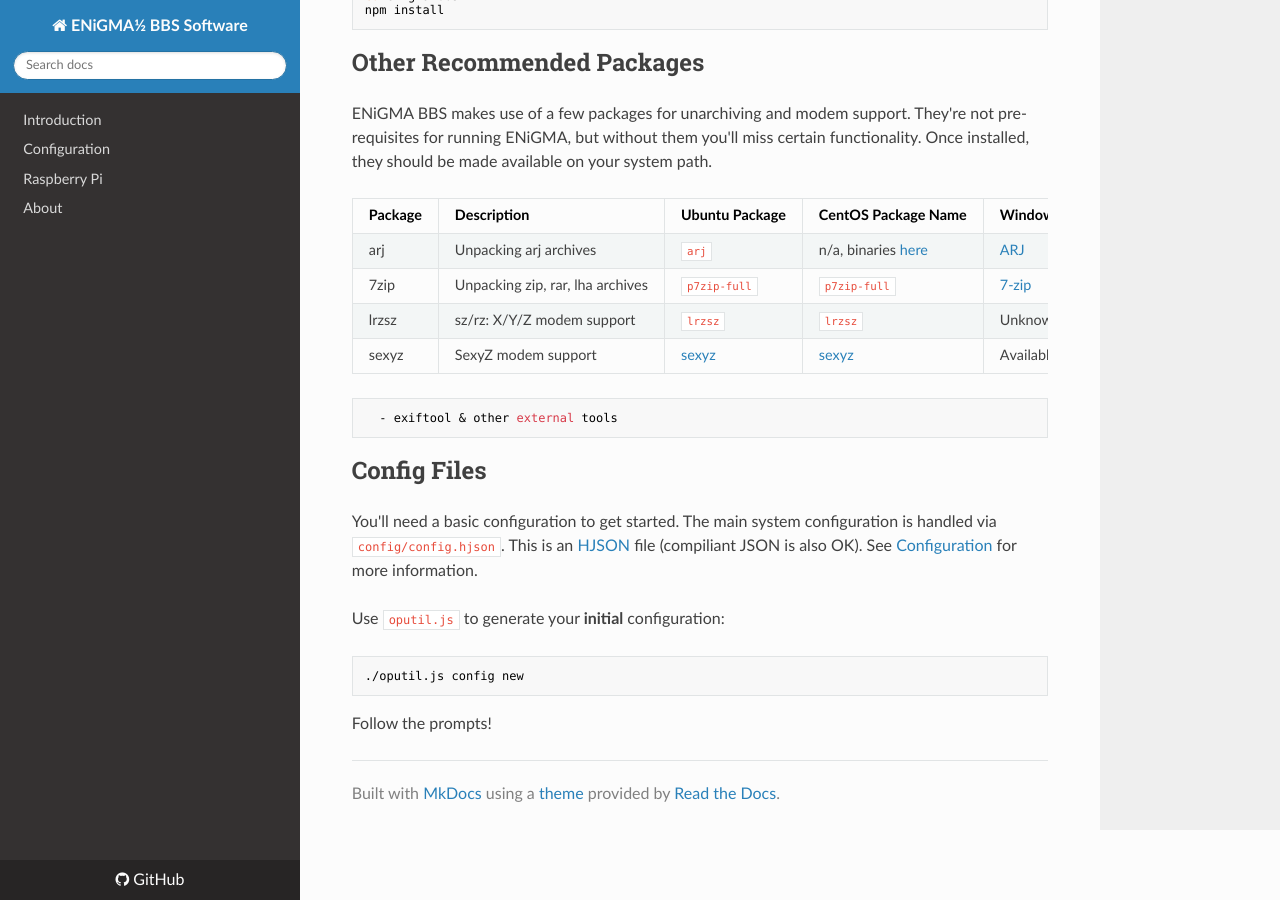
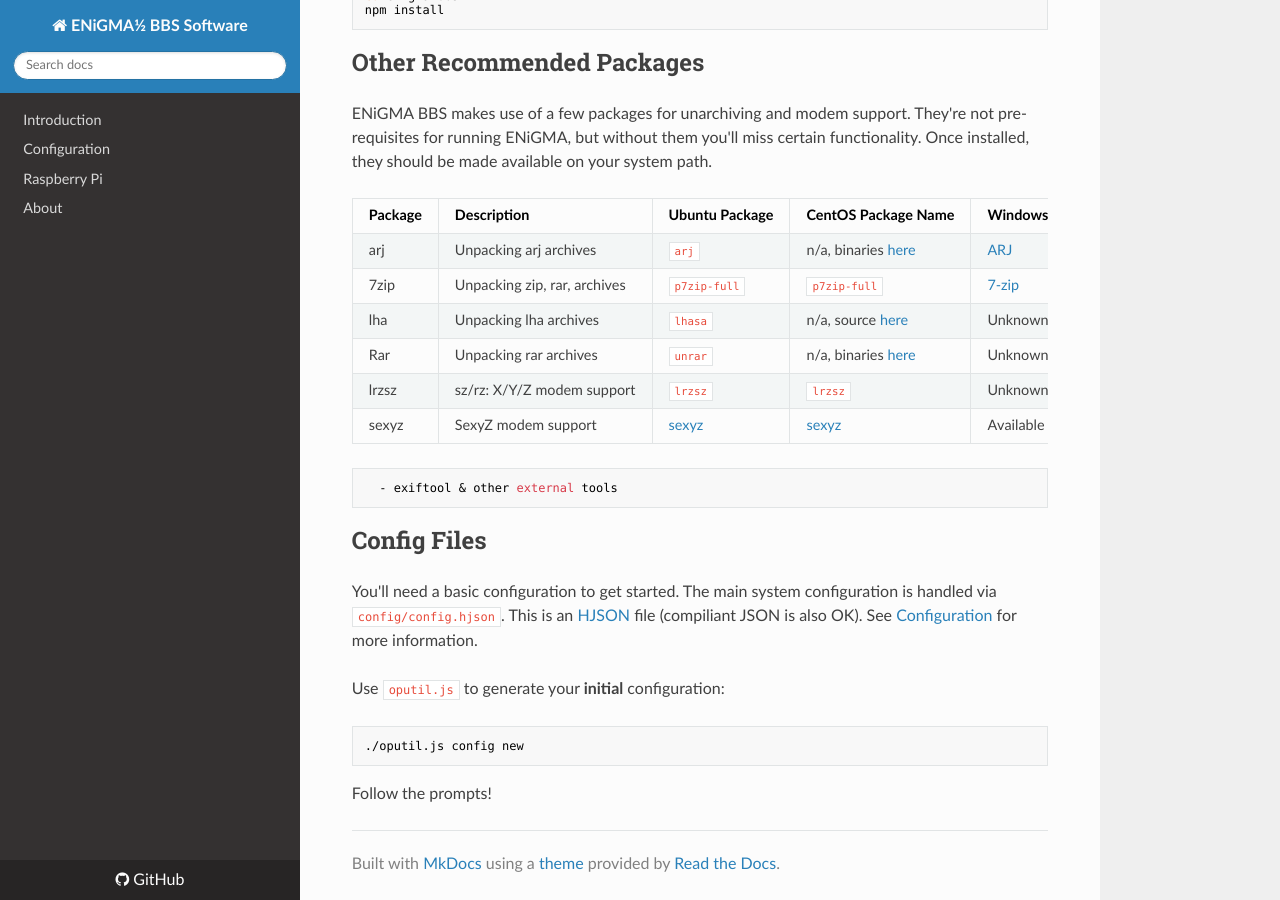
Before and after one commit to NuSkooler/enigma-bbs, an MkDocs documentation site: the page built from docs/installation/manual.md, in a window 1280 px wide and 900 px high, scrolled down 968 px. Built offline with MkDocs 1.6.1, drawn with Linux system fonts in a browser that asks for light colours; nearby versions of some CDN libraries; old or Windows-style settings are respelled for this version of MkDocs.

Commit message:
Minor updates

```diff
--- a/docs/installation/manual.md
+++ b/docs/installation/manual.md
@@ -53,7 +53,9 @@ available on your system path.
 | Package    | Description                       | Ubuntu Package                             | CentOS Package Name                               | Windows Package                                                  |
 |------------|-----------------------------------|--------------------------------------------|---------------------------------------------------|------------------------------------------------------------------|
 | arj        | Unpacking arj archives            | `arj`                                      | n/a, binaries [here](http://arj.sourceforge.net/) | [ARJ](http://arj.sourceforge.net/)                               |
-| 7zip       | Unpacking zip, rar, lha archives  | `p7zip-full`                               | `p7zip-full`                                      | [7-zip](http://www.7-zip.org/)                                   |
+| 7zip       | Unpacking zip, rar, archives  | `p7zip-full`                               | `p7zip-full`                                      | [7-zip](http://www.7-zip.org/)                                   |
+| lha        | Unpacking lha archives  | `lhasa`                               | n/a, source [here](http://www2m.biglobe.ne.jp/~dolphin/lha/lha.htm)                                      | Unknown                                   |
+| Rar        | Unpacking rar archives  | `unrar`                               | n/a, binaries [here](https://www.rarlab.com/download.htm)                                      | Unknown                                   |
 | lrzsz      | sz/rz: X/Y/Z modem support        | `lrzsz`                                    | `lrzsz`                                           | Unknown                                                          |
 | sexyz      | SexyZ modem support               | [sexyz](https://l33t.codes/outgoing/sexyz) | [sexyz](https://l33t.codes/outgoing/sexyz)        | Available with [Synchronet](http://wiki.synchro.net/install:win) |
 
```
Also changed, not shown: README.md (+5 -5 lines), LICENSE.TXT.
